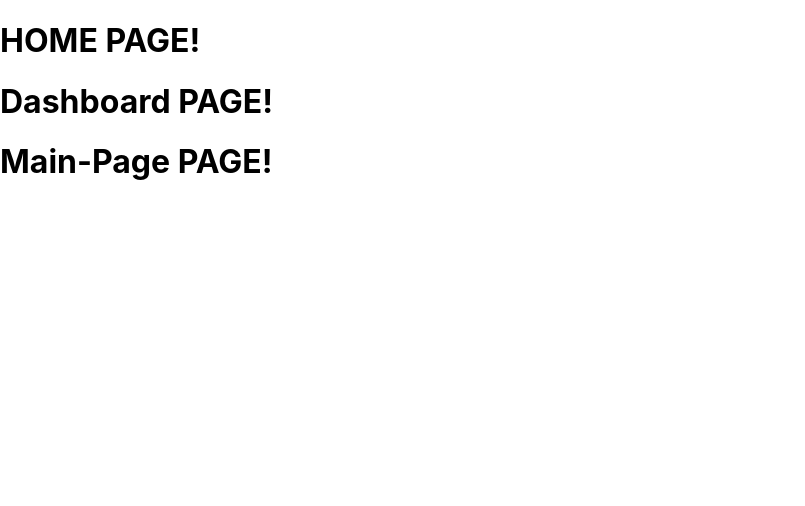
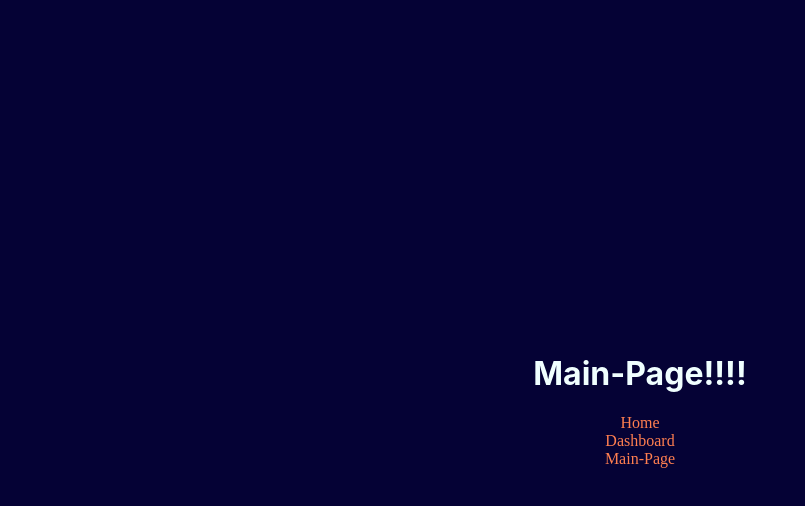
Before and after one commit to VirMTC01/sem-5-project, a React (Create React App) app: page /MainPage in a window 1280 px wide. Shown: the top 506 px of the page, without its empty margins (0-805 px from the left). Built offline with nearby package versions, Linux system fonts and the light colour scheme.

Commit message:
4-Web Pages Link setup

```diff
--- a/src/App.jsx
+++ b/src/App.jsx
@@ -1,14 +1,17 @@
-import React  from 'react';
+import React from 'react';
 import Home from './pages/Home';
 import Dashboard from './pages/Dashboard';
 import MainPage from './pages/MainPage';
-const App = ()=>{
+import {  Routes,Route } from 'react-router-dom';
+const App = () => {
   return (
     <>
+      <Routes>
+        <Route path='/' Component={Home} />
+        <Route path='/Dashboard' Component={Dashboard} />
+        <Route path='/MainPage' Component={MainPage} />
+      </Routes>
 
-     <Home/>
-     <Dashboard/>
-     <MainPage/>
 
     </>
 
--- a/src/pages/Dashboard.jsx
+++ b/src/pages/Dashboard.jsx
@@ -1,10 +1,15 @@
 import React  from 'react';
-
-
+import './dashboard.css'
+import { NavLink } from 'react-router-dom';
 const Dashboard = ()=>{
   return (
     <>
-    <h1>Dashboard PAGE!</h1>
+      <div id='box'>
+    <h1>Dashboard!</h1>
+    <NavLink className={'nav'} to={'/'}>Home</NavLink>
+    <NavLink className={'nav'} to={'/Dashboard'}>Dashboard</NavLink>
+    <NavLink className={'nav'} to={'/MainPage'}>Main-Page</NavLink>
+    </div>
     </>
 
   );
--- a/src/pages/Home.jsx
+++ b/src/pages/Home.jsx
@@ -1,10 +1,15 @@
 import React  from 'react';
-
-
+import { NavLink } from 'react-router-dom';
+import './home.css'
 const Home = ()=>{
   return (
     <>
+    <div id='box'>
     <h1>HOME PAGE!</h1>
+    <NavLink className={'nav'} to={'/'}>Home</NavLink>
+    <NavLink className={'nav'} to={'/Dashboard'}>Dashboard</NavLink>
+    <NavLink className={'nav'} to={'/MainPage'}>Main-Page</NavLink>
+    </div>
     </>
 
   );
--- a/src/pages/MainPage.jsx
+++ b/src/pages/MainPage.jsx
@@ -1,10 +1,15 @@
 import React  from 'react';
-
-
+import './mainpage.css'
+import { NavLink } from 'react-router-dom';
 const MainPage = ()=>{
   return (
     <>
-    <h1>Main-Page PAGE!</h1>
+     <div id='box'>
+    <h1>Main-Page!!!!</h1>
+    <NavLink className={'nav'} to={'/'}>Home</NavLink>
+    <NavLink className={'nav'} to={'/Dashboard'}>Dashboard</NavLink>
+    <NavLink className={'nav'} to={'/MainPage'}>Main-Page</NavLink>
+    </div>
     </>
 
   );
--- /dev/null
+++ b/src/pages/home.css
@@ -0,0 +1,16 @@
+#box{
+    display: flex;
+    flex-direction: column;
+    justify-content: center;
+    align-items: center;
+    height: 100vh;
+    width: 100vw;
+    background-color: rgb(5, 2, 53);
+    color: azure;
+}
+.nav{
+    text-decoration: none;
+    color: coral;
+    font-family: cursive;
+
+}
```
Also changed, not shown: src/App.css (deleted, +0 -38 lines), src/pages/dashboard.css (added), src/pages/mainpage.css (added).
